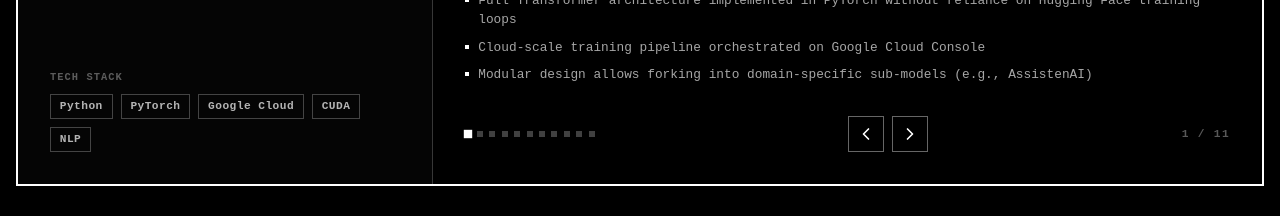
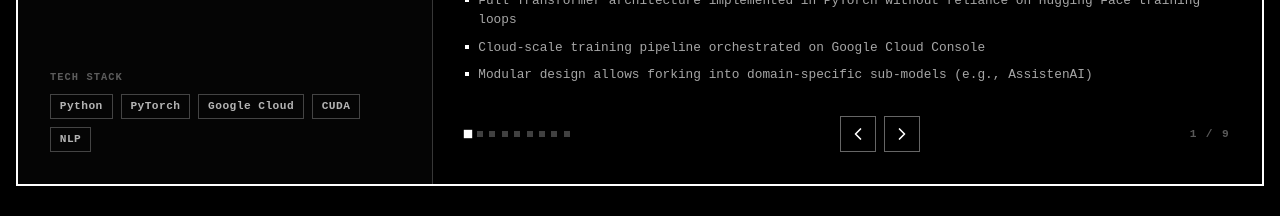
Before and after one commit to PapLion/Portafolio-Panda, a Vue app: page / in a window 1280 px wide. Shown: the part 7560-7776 px from the top of the page. Built offline with nearby package versions, Linux system fonts and the light colour scheme; a web font is replaced by a local one.

Commit message:
fix(portfolio): avoid repeating flagship client projects in case studies

```diff
--- a/src/components/Projects.vue
+++ b/src/components/Projects.vue
@@ -209,36 +209,6 @@ const caseStudies = [
   },
   {
     id: 5,
-    category: 'Desktop / Data',
-    title: 'Chimero — Local-First Life Tracking',
-    role: 'Sole Developer · Client Chamero · ~6 Months of Recurring Paid Development (formerly Habit Flows)',
-    description:
-      'A client-commissioned desktop application developed and iterated on for Chamero over approximately six months of recurring paid work. Built local-first life tracking for mood, sleep, weight, training, food, symptoms, people and custom variables, without requiring accounts or cloud services. A later version rebuilt the interface on existing SQLite services and added analytics that distinguish missing records from zero values and control false discoveries across many comparisons.',
-    highlights: [
-      'Composable 12-column dashboard: drag, resize, collision handling and keyboard moves, built on a pure, unit-tested grid engine and persisted to SQLite',
-      'Custom tracker builder with templates, units, goals and up to twelve fields, plus structured forms for workouts, meals, symptoms, books and a personal CRM',
-      'Found and fixed a runtime failure in every structured write that mocked tests had hidden; covered since by integration tests against real SQLite',
-      'Additive migrations with a copy before each upgrade; end-to-end tests on the packaged app cover UI CRUD, restarts, backup/restore and an upgrade from the previous release',
-    ],
-    stack: ['Electron', 'React', 'TypeScript', 'SQLite', 'Drizzle ORM', 'TanStack Query', 'Vitest', 'Playwright'],
-  },
-  {
-    id: 6,
-    category: 'Blockchain / Mobile',
-    title: 'Web3 Crypto Wallets — Pucket & PNK',
-    role: 'Mobile & Web3 Developer · Pucket Client Engagement (~2 Months) · PNK Frontend Work',
-    description:
-      'Pucket was a real client commission developed together for approximately two months, not a self-initiated personal project. My work covered its mobile frontend, wallet and Web3/blockchain integration, plus part of the backend. Separately, I worked on the initial frontend for PNK. The showcased Pucket build uses Ethereum testnets for real on-chain demonstrations and a local simulated exchange; it is not presented as a live-money production service.',
-    highlights: [
-      'Pucket: delivered client-facing mobile UI and integrated self-custody wallet flows on Ethereum testnets',
-      'Integrated Web3 providers, wallet balances, on-chain transaction preparation, signing and confirmation tracking',
-      'Contributed to backend development during the client engagement; exchange features in the portfolio build remain local simulations',
-      'PNK: contributed to initial mobile frontend implementation as a separate project',
-    ],
-    stack: ['React Native', 'ethers.js', 'WalletConnect', 'Solidity (ABI)', 'TypeScript', 'Web3'],
-  },
-  {
-    id: 7,
     category: 'Fullstack / E-commerce',
     title: 'E-commerce Ecosystems — Multi-Platform Suite',
     role: 'Fullstack Developer · 4+ Platforms including HomeStyle',
@@ -253,7 +223,7 @@ const caseStudies = [
     stack: ['Next.js', 'TypeScript', 'FastAPI', 'Python', 'SQLite', 'TailwindCSS', 'Stripe'],
   },
   {
-    id: 8,
+    id: 6,
     category: 'EdTech / AI',
     title: 'AI Academy — Adaptive Learning Platform',
     role: 'Fullstack Developer · EdTech',
@@ -268,7 +238,7 @@ const caseStudies = [
     stack: ['Next.js', 'TypeScript', 'FastAPI', 'Python', 'TailwindCSS', 'LLM API'],
   },
   {
-    id: 9,
+    id: 7,
     category: 'Event Tech / EdTech',
     title: 'SoftCo Live — Course Delivery Platform for Limited-Time Events',
     role: 'Frontend Developer · 3-Person Team',
@@ -283,7 +253,7 @@ const caseStudies = [
     stack: ['React', 'Node.js', 'WebSockets', 'PostgreSQL', 'TailwindCSS', 'TypeScript'],
   },
   {
-    id: 10,
+    id: 8,
     category: 'Community / DevTools',
     title: 'A1-DevHub Bot — Multi-Purpose Discord Bot',
     role: 'Team Developer · 3-Person Indie Study Group',
@@ -297,7 +267,7 @@ const caseStudies = [
     stack: ['Node.js', 'Discord.js', 'TypeScript', 'SQLite'],
   },
   {
-    id: 11,
+    id: 9,
     category: 'Consulting / Architecture',
     title: 'Technical Consulting & Architecture Advisory',
     role: 'Independent Consultant · Multiple Clients',
```
